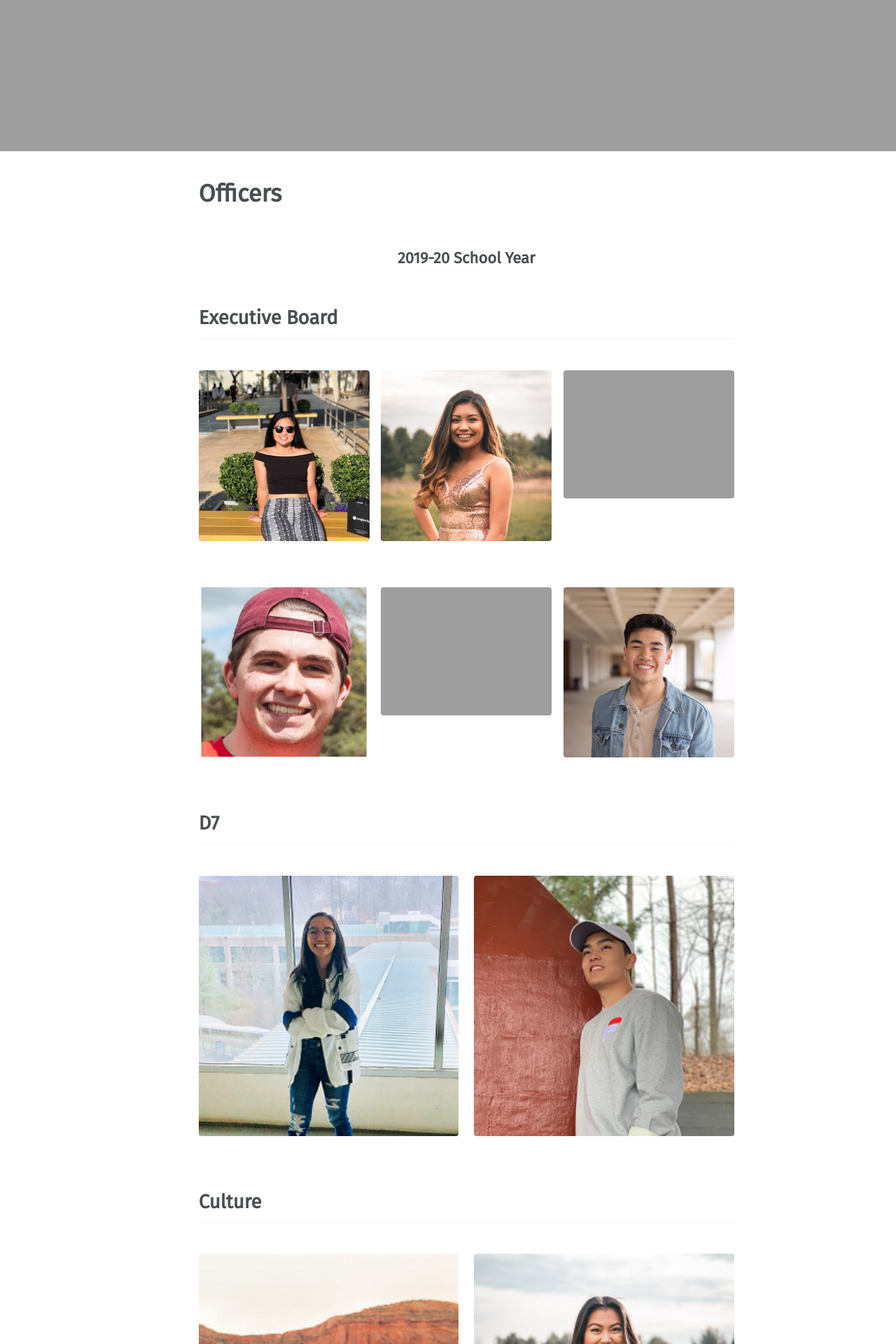
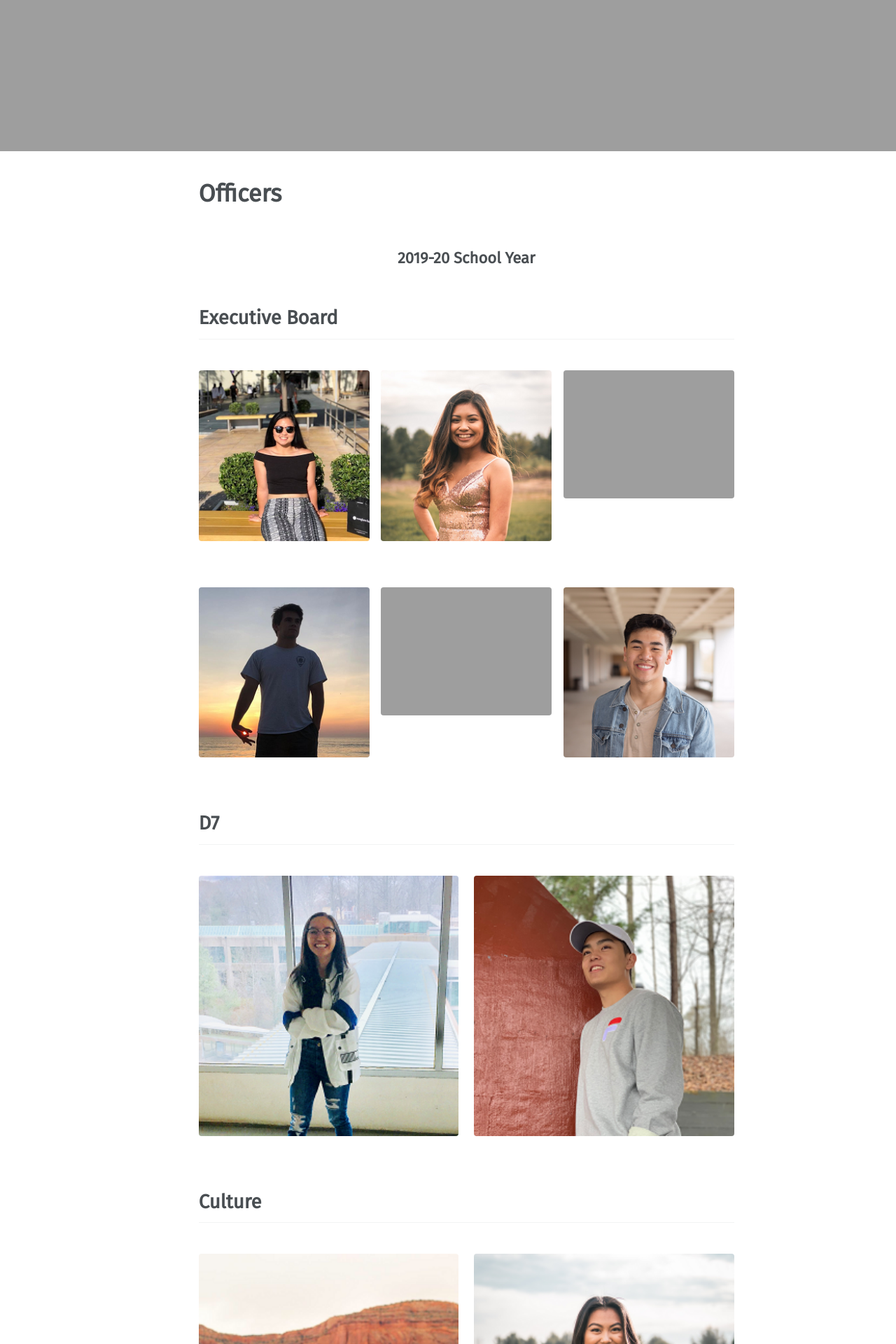
Before and after one commit to vtfasa/vtfasa.github.io, a Jekyll site: the page built from _pages/officers.md, in a window 1280 px wide. Shown: the part 844-2764 px from the top of the page at 70% size. Built offline with Jekyll 4.4.1, drawn with Linux system fonts in a browser that asks for light colours; some web fonts are replaced.

Commit message:
updateDavid

```diff
--- a/_pages/officers.md
+++ b/_pages/officers.md
@@ -26,7 +26,7 @@ e_board1:
 # eboard gallery 2 (treasurer and historians)
 e_board2:
   - url: /officers/eboard/
-    image_path: /assets/images/officers/david2.PNG
+    image_path: /assets/images/officers/davidNew.png
     alt: "David Brighton, Treasurer"
   - url: /officers/eboard/
     image_path: /assets/images/officers/shawn2.png
```
Also changed, not shown: assets/images/officers/davidNew.png (added), assets/images/officers/small/davidNew.png (added).
